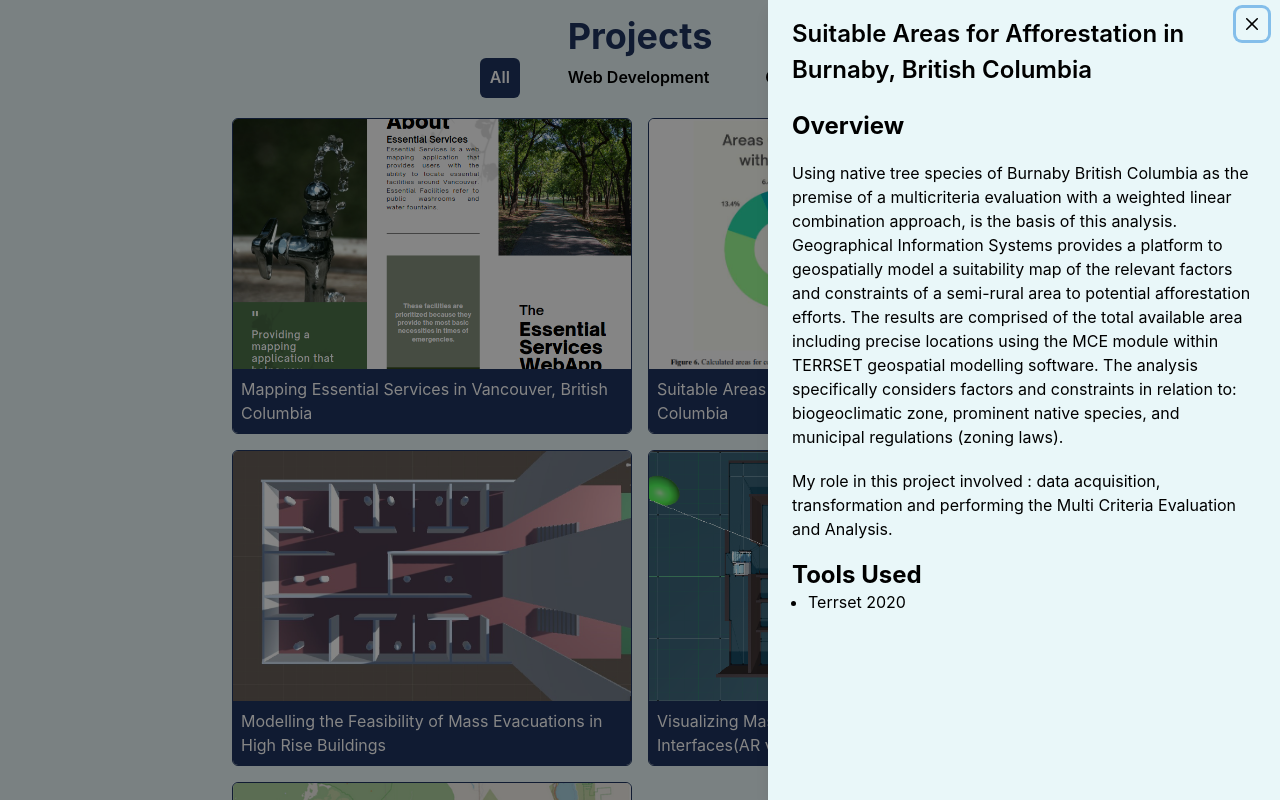
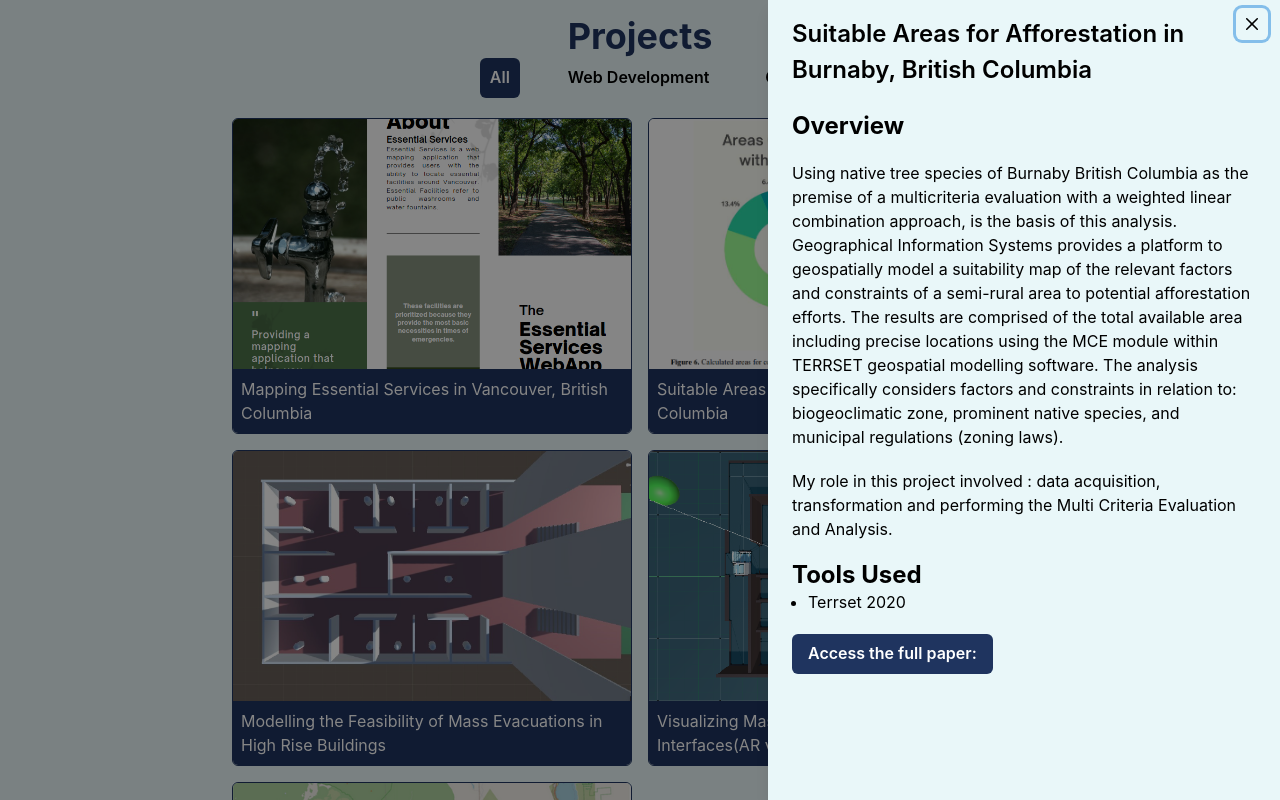
Before and after one commit to Akinloluwa-Adedijo/personal_website, a React (Vite) app: page / in a window 1280 px wide. Both pictures are taken after a click on the element 848 px from the left and 1227 px from the top of the page. Shown: the part 827-1627 px from the top of the page. Built offline with nearby package versions, Linux system fonts and the light colour scheme.

Commit message:
added project link and adjusted project data structure

```diff
--- a/src/components/Projects.jsx
+++ b/src/components/Projects.jsx
@@ -107,7 +107,7 @@ const Projects = () => {
                     h={"250px"}
                     maxH={"300px"}
                     w={"100%"}
-                    src={type.project_details.additional_media.images[0]}
+                    src={type.details.additional_media.images[0]}
                     objectFit={"cover"}
                   />
                 </Box>
@@ -170,6 +170,21 @@ const Projects = () => {
                       <ListItem>{name}</ListItem>
                     ))}
                 </UnorderedList>
+                <Box>
+                  <Button
+                    mt={5}
+                    bg={useColorModeValue("primary.light", "primary.dark")}
+                    textColor={useColorModeValue("text.dark", "text.light")}
+                    _hover={{
+                      bg: useColorModeValue("accent.light", "accent.dark"),
+                    }}
+                    useref={
+                      selectedProject.details && selectedProject.details.link
+                    }
+                  >
+                    {selectedProject.details && selectedProject.details.title}
+                  </Button>
+                </Box>
               </Box>
             </DrawerBody>
 
--- a/src/data.js
+++ b/src/data.js
@@ -24,7 +24,7 @@ export const projectsInfo = [
     p2: "This Webapp was made using ArcGIS Online which is a cloud based mapping platform for the creation of maps, analysis of data which can be shared to the public accessed from any device.",
     heading2: "Tools Used",
     p3: ["ArcGIS Online"],
-    project_details: {
+    details: {
       title: "Access the Essential Services Website and Brochure",
       link: "https://simonfraseru.maps.arcgis.com/apps/webappviewer/index.html?id=af7fd55c905a4a719292c820678cb1d7",
       document: geog351pdf,
@@ -46,7 +46,7 @@ export const projectsInfo = [
     p2: "My role in this project involved : data acquisition, transformation and performing the Multi Criteria Evaluation and Analysis. ",
     heading2: "Tools Used",
     p3: ["Terrset 2020"],
-    project_details: {
+    details: {
       title: "Access the full paper:",
       link: "",
       document: geog355pdf,
@@ -66,7 +66,7 @@ export const projectsInfo = [
     p2: "The vast presence of high-rise buildings in metro Vancouver is not something to be in awe of. With rising populations, increasing economic pressures and the high demand for sustainable practices (Koziatek et al., 2016) from urban cities and planners, high rise buildings are providing an avenue for urban cities and real estate developers to develop affordable housing whilst making a profit to potential buyers. Most of these high-rise buildings vary in height and most importantly style. But one of the most crucial factors I have always considered about these buildings is the feasibility of mass evacuations in such buildings because some have over thirty, even forty floors. How feasible are mass evacuations? How many routes for evacuations are possible? and how fast do people need to move, especially from the highest floors to the ground floors where the possible safe zone is located? ",
     heading2: "Tools & Languages Used",
     p3: ["Unity"],
-    project_details: {
+    details: {
       title: "Access the visualizations produced from this project",
       link: "put link to the youtube playlist showing all videos produced",
       document: "",
@@ -86,7 +86,7 @@ export const projectsInfo = [
     p2: "The problem is understanding the processes involved in a mass evacuation scenario of a high-rise building with over ten floors by adding query tools that allow users to run different simulations. Query tools such as blocking off stairwells to agents and changing the speed of the agents are some of the capabilities of this final project. By giving users the freedom to choose which query tools to activate and deactivate, they can run multiple simulations to assess the impact of the query tools selected. Users can also view the number of agents that have reached the evacuation spot.",
     heading2: "Tools & Languages Used",
     p3: ["Unity", "C#"],
-    project_details: {
+    details: {
       title: "Access the visualizations produced from this project",
       link: "put link to the youtube playlist showing all videos produced",
       document: "",
@@ -107,7 +107,7 @@ export const projectsInfo = [
     p2: "put my role in this project here",
     heading2: "Tools",
     p3: ["ArcGIS Pro"],
-    project_details: {
+    details: {
       title: "Access the full paper",
       link: "",
       document: [geog451pdf],
@@ -116,9 +116,4 @@ export const projectsInfo = [
       },
     },
   },
-  // {
-  //   id: 6,
-  //   title: "cs filler text",
-  //   category: "web_development",
-  // },
 ];
```
